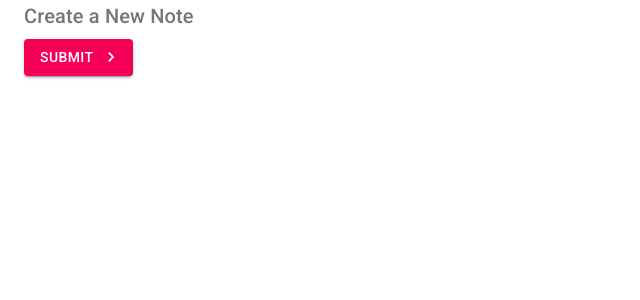
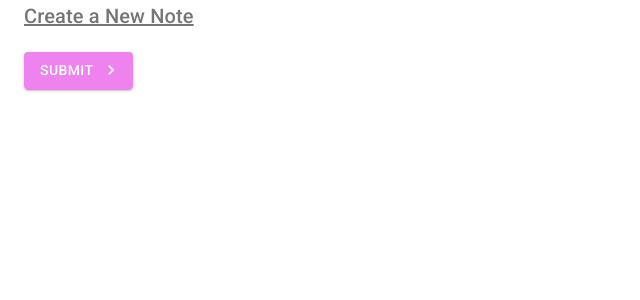
Before and after one commit to CodingWithDude/material-ui-tut, a React (Create React App) app: page /create in a window 1280 px wide. Shown: the top 300 px of the page, without its empty margins (0-640 px from the left). Built offline with nearby package versions, Linux system fonts and the light colour scheme.

Commit message:
Added useStyles hook to test custom css

```diff
--- a/src/pages/Create.js
+++ b/src/pages/Create.js
@@ -2,13 +2,29 @@
 import Typography from "@material-ui/core/Typography";
 import Button from "@material-ui/core/Button";
 import Container from "@material-ui/core/Container";
-import SendIcon from "@mui/icons-material/Send";
 import KeyboardArrowRightIcon from "@mui/icons-material/KeyboardArrowRight";
+import { makeStyles } from "@material-ui/core";
+
+const useStyles = makeStyles({
+  btn: {
+    backgroundColor: "violet",
+    "&:hover": {
+      backgroundColor: "blue",
+    },
+  },
+  title: {
+    textDecoration: "underline",
+    marginBottom: 20,
+  },
+});
 
 export default function Create() {
+  const classes = useStyles();
+
   return (
     <Container>
       <Typography
+        className={classes.title}
         variant="h6"
         color="textSecondary"
         component="h2"
@@ -17,6 +33,7 @@
         Create a New Note
       </Typography>
       <Button
+        className={classes.btn}
         onClick={() => console.log("clicked")}
         type="submit"
         color="secondary"
```
